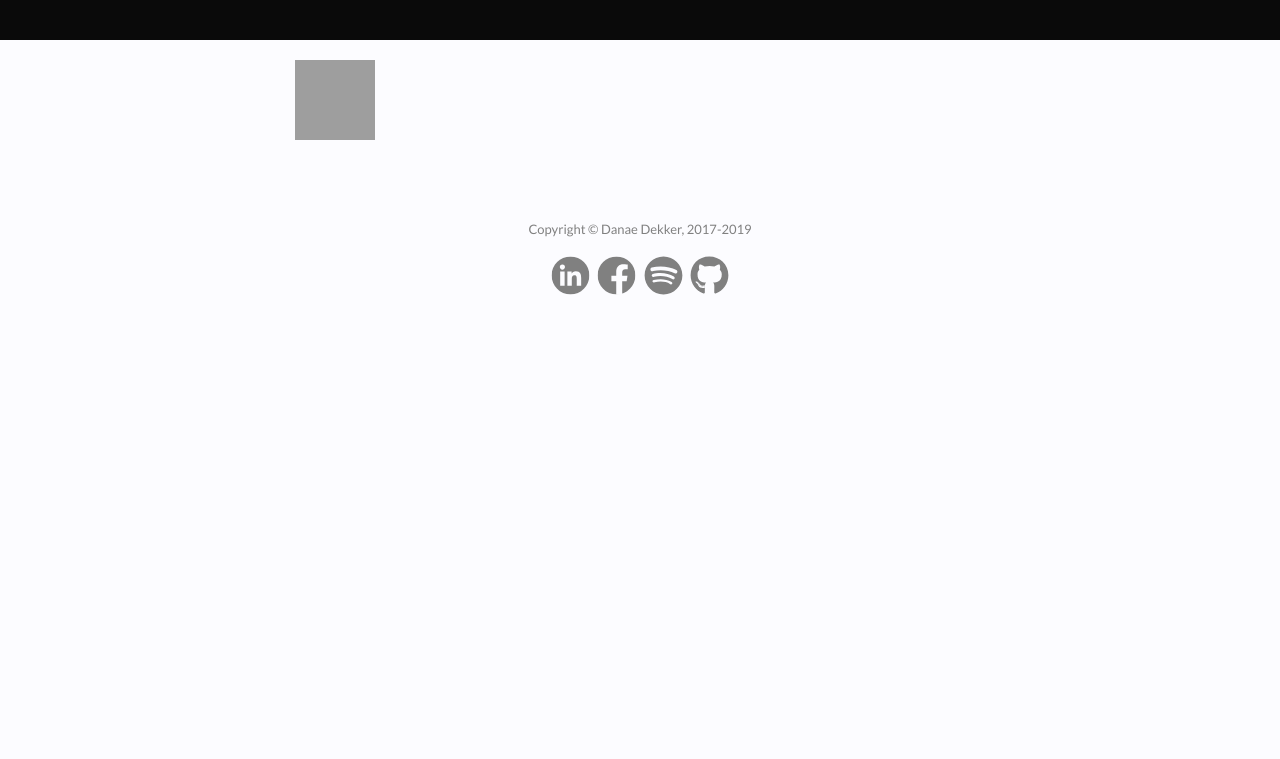
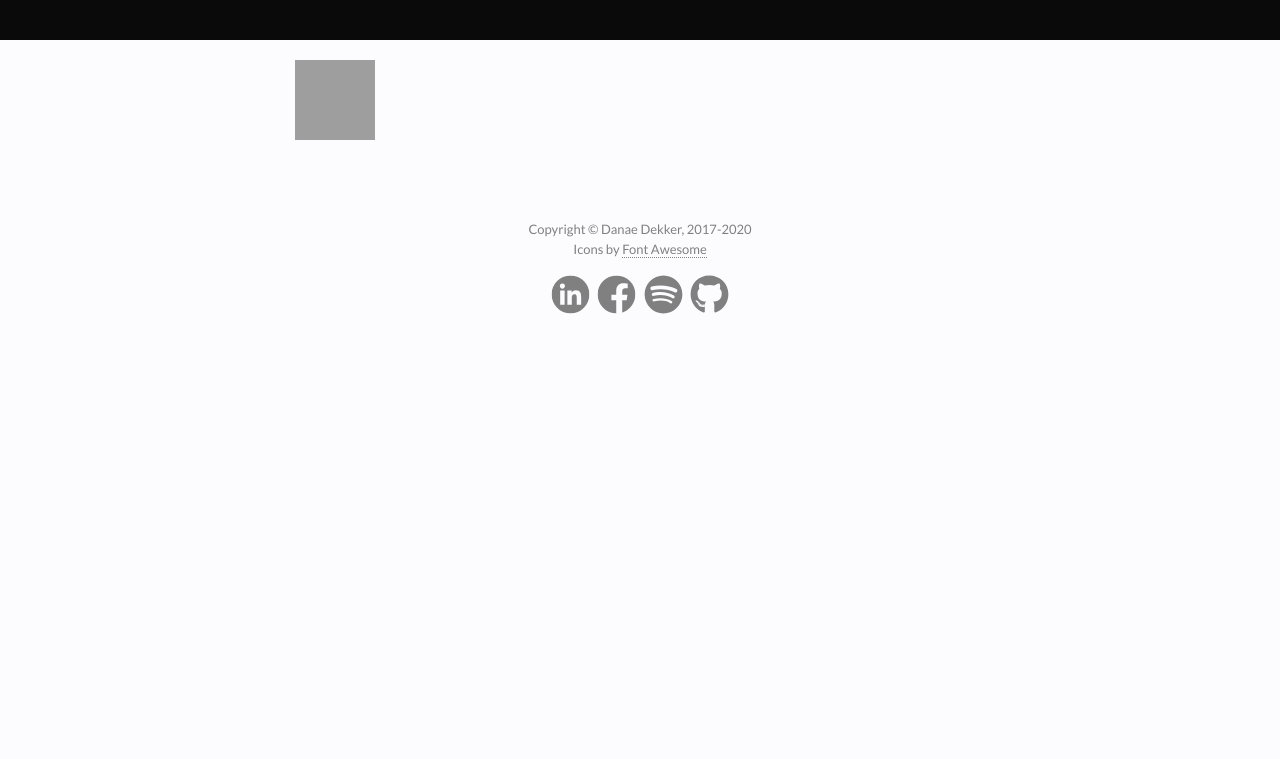
Before and after one commit to danae/danaedekker.com, a PHP site: template templates/index.twig in a window 1280 px wide. Shown: the top 759 px of the page. Run offline with PHP 8.4, Linux system fonts and the light colour scheme; the template is opened without the code that fills it, so the values that code supplies are empty; some libraries are stand-ins or nearby versions; some web fonts are replaced; grey boxes are pictures that could not be loaded.

Commit message:
Updated footer

```diff
--- a/assets/css/styles.css
+++ b/assets/css/styles.css
@@ -98,6 +98,7 @@ footer {
 
 footer a {
   color: gray;
+  border-bottom-color: gray;
 }
 
 h1, h2, h3, h4, h5, h6 {
--- a/assets/scss/styles.scss
+++ b/assets/scss/styles.scss
@@ -97,6 +97,7 @@ footer {
 
   a {
     color: gray;
+    border-bottom-color: gray;
   }
 }
 
--- a/templates/index.twig
+++ b/templates/index.twig
@@ -48,7 +48,10 @@
 
       <footer class="container">
         {% block footer %}
-          <p>Copyright &copy; Danae Dekker, 2017-2019</p>
+          <p>
+            Copyright &copy; Danae Dekker, 2017-2020<br>
+            Icons by <a href="https://fontawesome.com/" target="_blank">Font Awesome</a>
+          </p>
           <p>
             <a class="icon" href="{{ links.linkedin }}">
               <i class="fab fa-linkedin-in fa-3x" data-fa-transform="shrink-6 down-0.5" data-fa-mask="fas fa-circle"></i>
```
